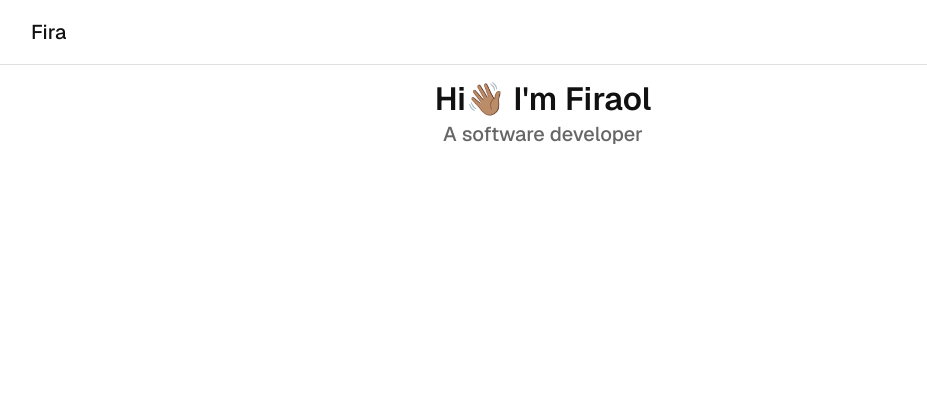
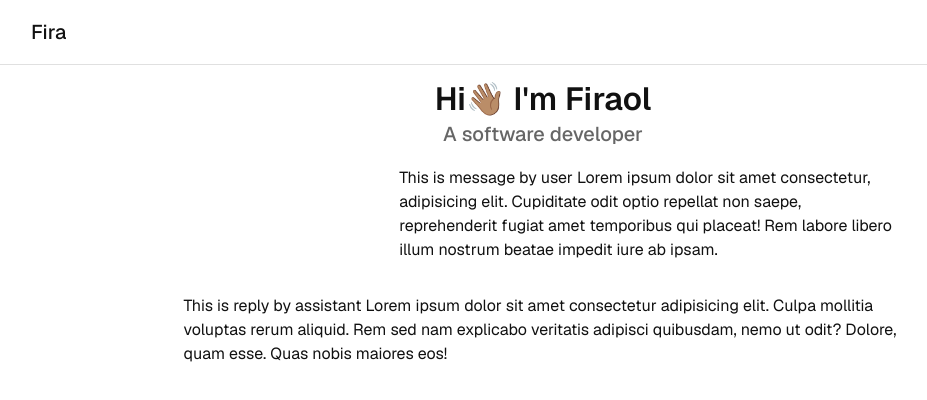
Before and after one commit to fira-pro/portfolio, a React (Vite) app: page / in a window 1280 px wide. Shown: the top 400 px of the page, without its empty margins (97-1024 px from the left). Built offline with nearby package versions, Linux system fonts and the light colour scheme; some icons are missing.

Commit message:
add ChatBubble component and integrate it into ChatWindow

```diff
--- /dev/null
+++ b/src/components/chat/ChatBubble.jsx
@@ -0,0 +1,19 @@
+import Box from "@mui/material/Box";
+import Typography from "@mui/material/Typography";
+export default function ChatBubble({
+  type = "user", // 'user' or 'assistant'
+  children,
+}) {
+  return (
+    <Box
+      sx={{
+        alignSelf:
+          type === "assistant" ? "flex-start" : "flex-end",
+        width: type === "assistant" ? "100%" : "70%",
+        py: 2,
+      }}
+    >
+      <Typography>{children}</Typography>
+    </Box>
+  );
+}
--- a/src/components/chat/ChatWindow.jsx
+++ b/src/components/chat/ChatWindow.jsx
@@ -1,5 +1,6 @@
 import Box from "@mui/material/Box";
 import IntroHeader from "./IntroHeader";
+import ChatBubble from "./ChatBubble";
 export default function ChatWindow() {
   return (
     <Box
@@ -13,6 +14,20 @@ export default function ChatWindow() {
       }}
     >
       <IntroHeader />
+      <ChatBubble>
+        This is message by user Lorem ipsum dolor sit amet
+        consectetur, adipisicing elit. Cupiditate odit optio
+        repellat non saepe, reprehenderit fugiat amet
+        temporibus qui placeat! Rem labore libero illum
+        nostrum beatae impedit iure ab ipsam.
+      </ChatBubble>
+      <ChatBubble type="assistant">
+        This is reply by assistant Lorem ipsum dolor sit
+        amet consectetur adipisicing elit. Culpa mollitia
+        voluptas rerum aliquid. Rem sed nam explicabo
+        veritatis adipisci quibusdam, nemo ut odit? Dolore,
+        quam esse. Quas nobis maiores eos!
+      </ChatBubble>
     </Box>
   );
 }
```
